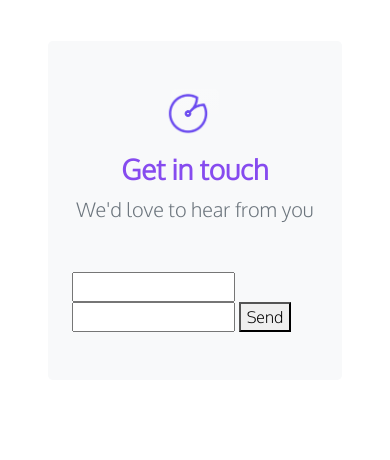
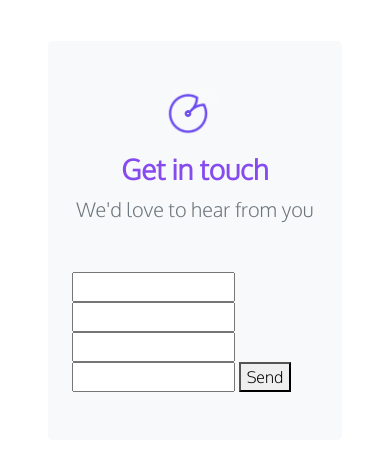
Before and after one commit to sandblasta/lotusexperiencedesign.github.io, a website: page contact.html in a window 390 px wide. Shown: the part 63-523 px from the top of the page. Drawn offline with nearby package versions, Linux system fonts and the light colour scheme.

Commit message:
added hidden stuff and phone and message fields

```diff
--- a/contact.html
+++ b/contact.html
@@ -70,8 +70,15 @@
 
 
                                 <form action="https://formsubmit.co/dfa48be2d94303cd92b79ed97ad78df1" method="POST">
+
+                                    <!-- Hidden stuff -->
+                                    <input type="hidden" name="_subject" value="Message from Lotus XD Website">
+                                    <input type="text" name="_honey" style="display:none">
+
                                     <input type="text" name="name" required>
                                     <input type="email" name="email" required>
+                                    <input type="tel" name="phone" required>
+                                    <input type="text" name="message" required>
                                     <button type="submit">Send</button>
                                 </form>
 
```
